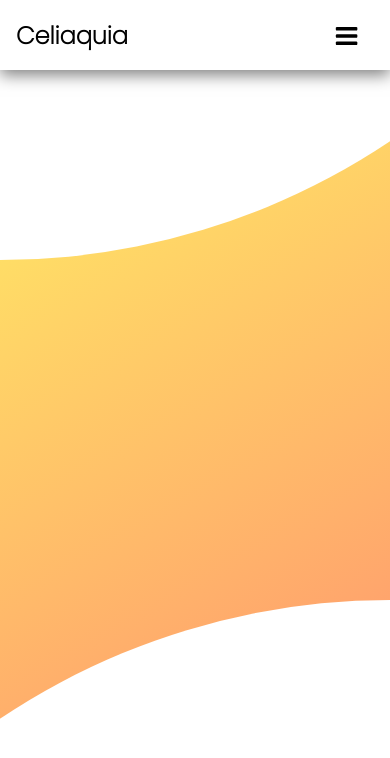
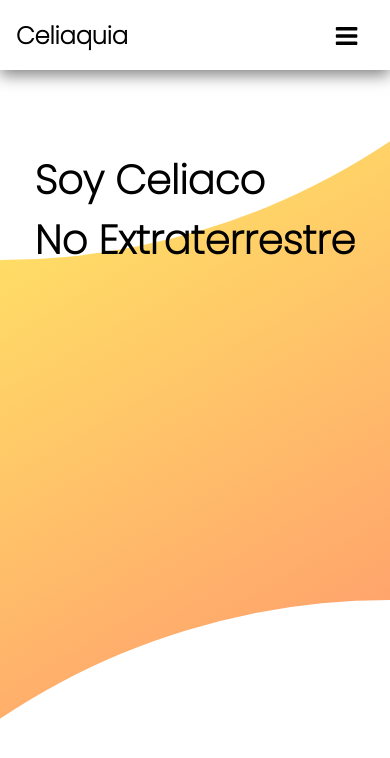
Before and after one commit to Joaquinvesapa/celiaquia, a React (Create React App) app: page / in a window 390 px wide. Shown: the top 758 px of the page. Built offline with nearby package versions, Linux system fonts and the light colour scheme.

Commit message:
Titulo de Home responsive

```diff
--- a/src/components/Home/Header.js
+++ b/src/components/Home/Header.js
@@ -1,22 +1,22 @@
-import React from 'react'
+import React, {useState, useEffect} from 'react'
 import NavBar from '../Nav/NavBar'
 import {Circle, Head} from './HeaderElements'
 import { Section, TextContent } from './SectionElements'
 
 const Header = () => {
+
     return (
         <div>
             <Head>
                 <NavBar />
                 <Circle style={{clipPath:" circle(700px at right 1300px)"}}/>
                 <Circle style={{clipPath:" circle(700px at left -440px)"}}/>
-                {/* <Section>
+                <Section>
                     <TextContent>
                         <h2>Soy Celiaco</h2>
                         <h2>No Extraterrestre</h2>
                     </TextContent>
-                        <img src="trigo.png" alt='Imagen de Trigo'></img>
-                </Section> */}
+                </Section>
             </Head>
         </div>
     )
--- a/src/components/Home/SectionElements.js
+++ b/src/components/Home/SectionElements.js
@@ -6,10 +6,10 @@ export const Section = styled.div`
     display: flex;
     justify-content: space-between;
     align-items: center;
-    padding: 150px 200px;
+    flex-direction: column;
+    padding: 150px 3px;
 
-    @media screen and (max-width: 900px) {
-        flex-direction: column;
+    @media screen and (max-width: 768px) {
     }
 `
 
@@ -18,10 +18,10 @@ export const TextContent = styled.div`
     max-width: 600px;
 
     & h2 {
-        font-size: 4em;
+        font-size: 3em;
         font-weight: bold;
 
-        @media screen and (max-width: 900px) {
+        @media screen and (max-width: 768px) {
             font-size: 2.5em;
         }
     }
--- a/src/components/Nav/NavBar.css
+++ b/src/components/Nav/NavBar.css
@@ -60,7 +60,7 @@
       left: -100%;
       top: 70px;
       opacity: 1;
-      transition: all 0.5s;
+      transition: all 0.35s;
       background: linear-gradient(150deg, rgba(255,247,99,1) 0%, rgba(255,140,111,1) 100%);
     }
     .nav-menu-active {
@@ -74,7 +74,7 @@
       left: 0%;
       height: 92vh;
       background: linear-gradient(150deg, rgba(255,247,99,1) 0%, rgba(255,140,111,1) 100%);
-      transition: all 0.6s ;
+      transition: all 0.35s ;
     }
     .nav-hamb{
     display: block;
```
